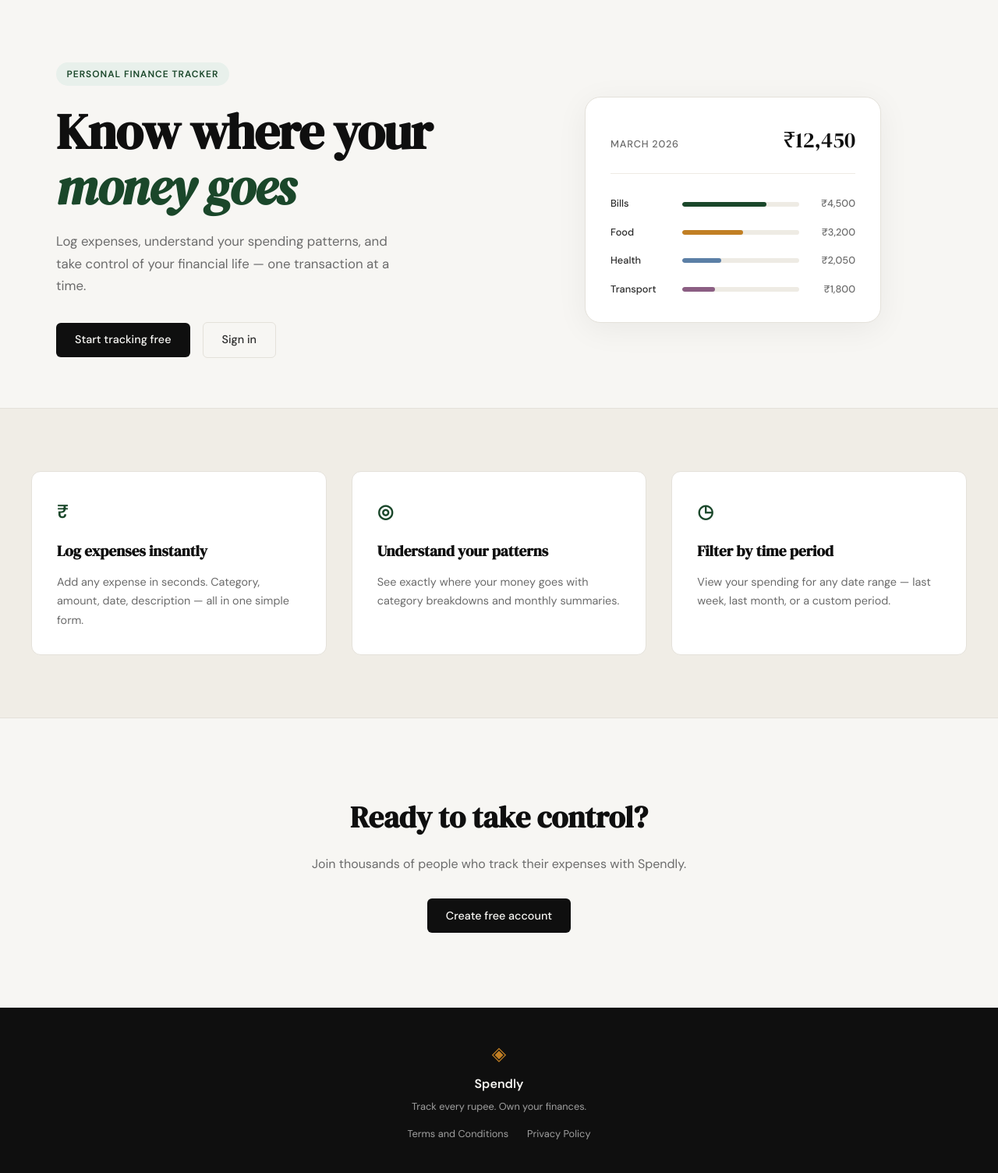
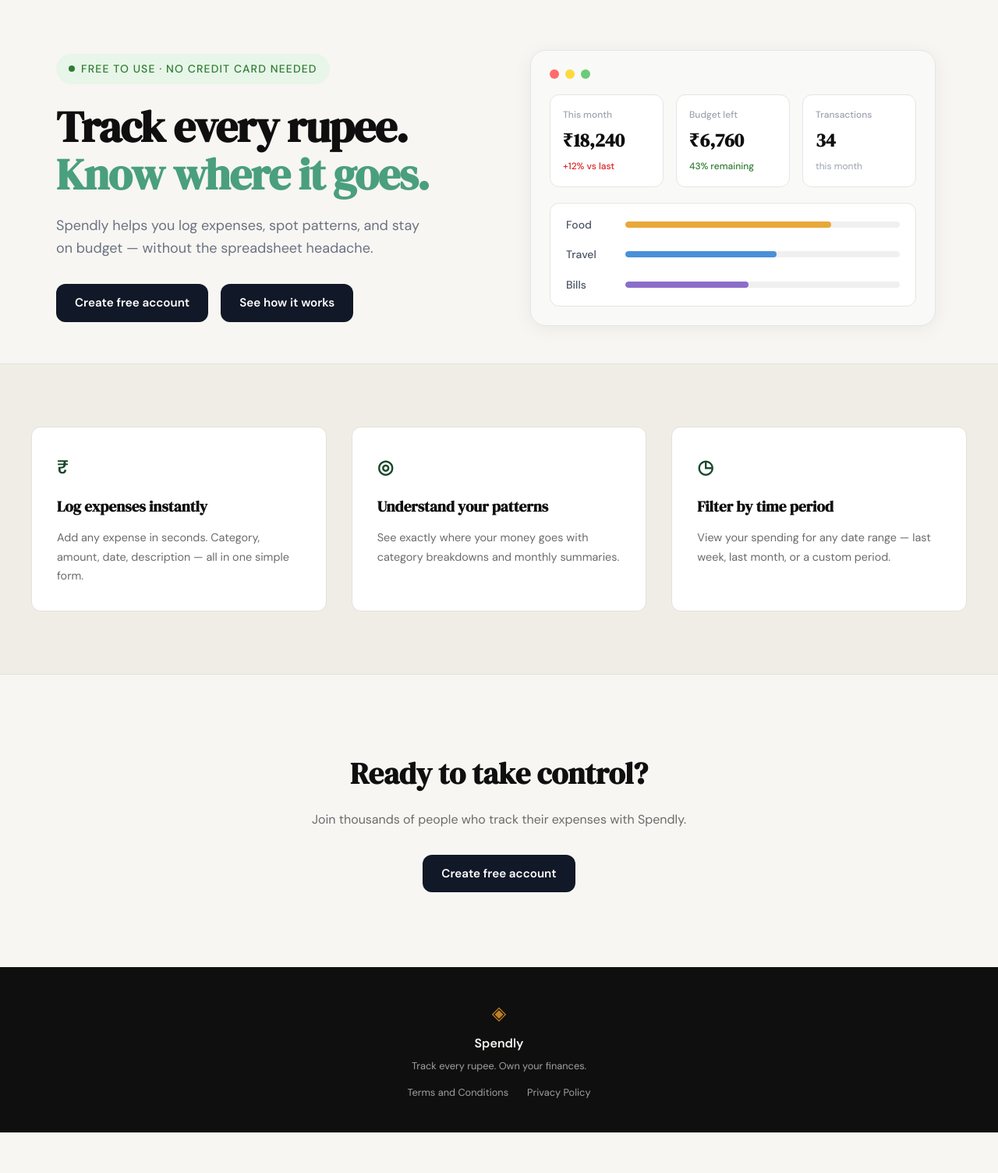
Before and after one commit to Sankalps18/Expanse-tracker, a Flask app: page / in a window 1280 px wide. Shown: the part 61-1565 px from the top of the page at 78% size. After the commit the page ends 1513 px from the top, so only its background shows below. Run offline with Flask 3, Linux system fonts and the light colour scheme.

Commit message:
landing: redesign hero section to match mockup

```diff
--- /dev/null
+++ b/static/css/landing.css
@@ -0,0 +1,266 @@
+/* ------------------------------------------------------------------ */
+/* Hero Section — Spendly Landing Page                                */
+/* ------------------------------------------------------------------ */
+
+.hero {
+    padding: 4rem 2rem 3rem;
+    display: grid;
+    grid-template-columns: 1fr 1fr;
+    gap: 4rem;
+    align-items: center;
+    max-width: 1200px;
+    margin: 0 auto;
+}
+
+.hero-inner {
+    display: flex;
+    flex-direction: column;
+    align-items: flex-start;
+}
+
+/* Badge */
+.hero-badge {
+    display: inline-flex;
+    align-items: center;
+    gap: 0.5rem;
+    background: #e8f5e9;
+    color: #2e7d32;
+    font-size: 0.875rem;
+    font-weight: 500;
+    padding: 0.5rem 1rem;
+    border-radius: 999px;
+    margin-bottom: 1.5rem;
+}
+
+.badge-dot {
+    width: 8px;
+    height: 8px;
+    background: #2e7d32;
+    border-radius: 50%;
+}
+
+/* Title */
+.hero-title {
+    font-family: var(--font-display);
+    font-size: clamp(2.5rem, 5vw, 3.5rem);
+    line-height: 1.1;
+    color: var(--ink);
+    margin-bottom: 1.25rem;
+}
+
+.hero-title-accent {
+    color: #4a9f7d;
+}
+
+/* Subtitle */
+.hero-subtitle {
+    font-size: 1.125rem;
+    color: #6b7280;
+    line-height: 1.6;
+    max-width: 480px;
+    margin-bottom: 2rem;
+}
+
+/* Actions */
+.hero-actions {
+    display: flex;
+    gap: 1rem;
+}
+
+.btn-primary {
+    display: inline-block;
+    background: #111827;
+    color: #fff;
+    padding: 0.75rem 1.5rem;
+    border-radius: 12px;
+    font-family: var(--font-body);
+    font-size: 0.95rem;
+    font-weight: 600;
+    cursor: pointer;
+    border: none;
+    transition: background 0.2s;
+    text-decoration: none;
+}
+
+.btn-primary:hover {
+    background: #1f2937;
+}
+
+.btn-secondary {
+    display: inline-block;
+    background: #111827;
+    color: #fff;
+    padding: 0.75rem 1.5rem;
+    border-radius: 12px;
+    font-family: var(--font-body);
+    font-size: 0.95rem;
+    font-weight: 600;
+    cursor: pointer;
+    border: none;
+    transition: background 0.2s;
+    text-decoration: none;
+}
+
+.btn-secondary:hover {
+    background: #1f2937;
+}
+
+/* ------------------------------------------------------------------ */
+/* Dashboard Preview (Hero Visual)                                     */
+/* ------------------------------------------------------------------ */
+
+.hero-visual {
+    display: flex;
+    justify-content: center;
+}
+
+.dashboard-preview {
+    background: #f9f9f7;
+    border: 1px solid #e5e5e5;
+    border-radius: 20px;
+    padding: 1.5rem;
+    width: 100%;
+    max-width: 520px;
+    box-shadow: 0 4px 24px rgba(0, 0, 0, 0.06);
+}
+
+.dashboard-header {
+    display: flex;
+    gap: 0.5rem;
+    margin-bottom: 1.25rem;
+}
+
+.window-dot {
+    width: 12px;
+    height: 12px;
+    border-radius: 50%;
+}
+
+.window-dot.red { background: #ff6b6b; }
+.window-dot.yellow { background: #ffd93d; }
+.window-dot.green { background: #6bcb77; }
+
+.dashboard-cards {
+    display: grid;
+    grid-template-columns: repeat(3, 1fr);
+    gap: 1rem;
+    margin-bottom: 1.25rem;
+}
+
+.dash-card {
+    background: #fff;
+    border: 1px solid #e5e5e5;
+    border-radius: 12px;
+    padding: 1rem;
+    display: flex;
+    flex-direction: column;
+    gap: 0.25rem;
+}
+
+.dash-label {
+    font-size: 0.75rem;
+    color: #9ca3af;
+    font-weight: 500;
+}
+
+.dash-value {
+    font-family: var(--font-display);
+    font-size: 1.5rem;
+    color: var(--ink);
+    font-weight: 600;
+}
+
+.dash-change {
+    font-size: 0.75rem;
+    font-weight: 500;
+}
+
+.dash-change.positive { color: #dc2626; }
+.dash-change.negative { color: #2e7d32; }
+
+.dash-sub {
+    font-size: 0.75rem;
+    color: #9ca3af;
+}
+
+/* Bar Chart */
+.dashboard-bars {
+    background: #fff;
+    border: 1px solid #e5e5e5;
+    border-radius: 12px;
+    padding: 1rem 1.25rem;
+    display: flex;
+    flex-direction: column;
+    gap: 1rem;
+}
+
+.dash-bar-row {
+    display: grid;
+    grid-template-columns: 60px 1fr;
+    align-items: center;
+    gap: 1rem;
+}
+
+.dash-cat {
+    font-size: 0.875rem;
+    color: #4b5563;
+    font-weight: 500;
+}
+
+.dash-bar-track {
+    height: 8px;
+    background: #f0f0f0;
+    border-radius: 999px;
+    overflow: hidden;
+}
+
+.dash-bar {
+    height: 100%;
+    border-radius: 999px;
+    transition: width 0.6s ease;
+}
+
+.bar-food { background: #e8a83a; }
+.bar-travel { background: #4a90d9; }
+.bar-bills { background: #8b6ec9; }
+
+/* ------------------------------------------------------------------ */
+/* Responsive                                                          */
+/* ------------------------------------------------------------------ */
+
+@media (max-width: 900px) {
+    .hero {
+        grid-template-columns: 1fr;
+        text-align: center;
+    }
+
+    .hero-inner {
+        align-items: center;
+    }
+
+    .hero-subtitle {
+        max-width: 100%;
+    }
+
+    .hero-actions {
+        justify-content: center;
+    }
+
+    .hero-visual {
+        display: none;
+    }
+}
+
+@media (max-width: 600px) {
+    .hero {
+        padding: 2rem 1rem;
+    }
+
+    .hero-title {
+        font-size: 2rem;
+    }
+
+    .dashboard-cards {
+        grid-template-columns: 1fr;
+    }
+}
--- a/templates/landing.html
+++ b/templates/landing.html
@@ -1,60 +1,74 @@
 {% extends "base.html" %}
 
 {% block title %}Spendly — Track Every Rupee{% endblock %}
+
+{% block head %}
+<link rel="stylesheet" href="{{ url_for('static', filename='css/landing.css') }}">
+{% endblock %}
 
 {% block content %}
 
 <section class="hero">
     <div class="hero-inner">
-        <div class="hero-badge">Personal Finance Tracker</div>
+        <div class="hero-badge">
+            <span class="badge-dot"></span>
+            Free to use · No credit card needed
+        </div>
         <h1 class="hero-title">
-            Know where your<br>
-            <em>money goes</em>
+            Track every rupee.<br>
+            <span class="hero-title-accent">Know where it goes.</span>
         </h1>
         <p class="hero-subtitle">
-            Log expenses, understand your spending patterns,
-            and take control of your financial life —
-            one transaction at a time.
+            Spendly helps you log expenses, spot patterns, and stay
+            on budget — without the spreadsheet headache.
         </p>
         <div class="hero-actions">
-            <a href="{{ url_for('register') }}" class="btn-primary">Start tracking free</a>
-            <a href="{{ url_for('login') }}" class="btn-ghost">Sign in</a>
+            <a href="{{ url_for('register') }}" class="btn-primary">Create free account</a>
+            <a href="#" class="btn-secondary">See how it works</a>
         </div>
     </div>
     <div class="hero-visual">
-        <div class="mock-card">
-            <div class="mock-card-header">
-                <span class="mock-label">March 2026</span>
-                <span class="mock-total">₹12,450</span>
+        <div class="dashboard-preview">
+            <div class="dashboard-header">
+                <span class="window-dot red"></span>
+                <span class="window-dot yellow"></span>
+                <span class="window-dot green"></span>
             </div>
-            <div class="mock-bars">
-                <div class="mock-bar-row">
-                    <span class="mock-cat">Bills</span>
-                    <div class="mock-bar-track">
-                        <div class="mock-bar" style="width: 72%"></div>
+            <div class="dashboard-cards">
+                <div class="dash-card">
+                    <span class="dash-label">This month</span>
+                    <span class="dash-value">₹18,240</span>
+                    <span class="dash-change positive">+12% vs last</span>
+                </div>
+                <div class="dash-card">
+                    <span class="dash-label">Budget left</span>
+                    <span class="dash-value">₹6,760</span>
+                    <span class="dash-change negative">43% remaining</span>
+                </div>
+                <div class="dash-card">
+                    <span class="dash-label">Transactions</span>
+                    <span class="dash-value">34</span>
+                    <span class="dash-sub">this month</span>
+                </div>
+            </div>
+            <div class="dashboard-bars">
+                <div class="dash-bar-row">
+                    <span class="dash-cat">Food</span>
+                    <div class="dash-bar-track">
+                        <div class="dash-bar bar-food" style="width: 75%"></div>
                     </div>
-                    <span class="mock-amt">₹4,500</span>
                 </div>
-                <div class="mock-bar-row">
-                    <span class="mock-cat">Food</span>
-                    <div class="mock-bar-track">
-                        <div class="mock-bar mock-bar-2" style="width: 52%"></div>
+                <div class="dash-bar-row">
+                    <span class="dash-cat">Travel</span>
+                    <div class="dash-bar-track">
+                        <div class="dash-bar bar-travel" style="width: 55%"></div>
                     </div>
-                    <span class="mock-amt">₹3,200</span>
                 </div>
-                <div class="mock-bar-row">
-                    <span class="mock-cat">Health</span>
-                    <div class="mock-bar-track">
-                        <div class="mock-bar mock-bar-3" style="width: 33%"></div>
+                <div class="dash-bar-row">
+                    <span class="dash-cat">Bills</span>
+                    <div class="dash-bar-track">
+                        <div class="dash-bar bar-bills" style="width: 45%"></div>
                     </div>
-                    <span class="mock-amt">₹2,050</span>
-                </div>
-                <div class="mock-bar-row">
-                    <span class="mock-cat">Transport</span>
-                    <div class="mock-bar-track">
-                        <div class="mock-bar mock-bar-4" style="width: 28%"></div>
-                    </div>
-                    <span class="mock-amt">₹1,800</span>
                 </div>
             </div>
         </div>
```
Also changed, not shown: Screenshot 2026-03-25 at 12.36.20 AM.png (added).
